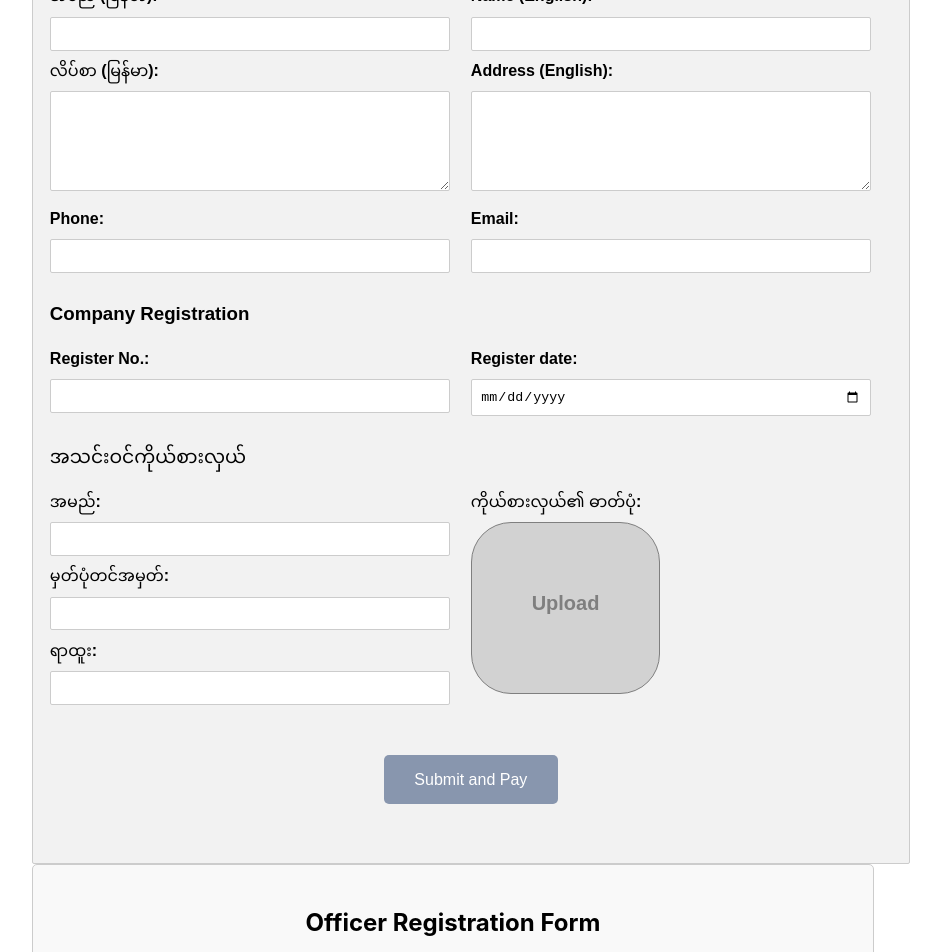
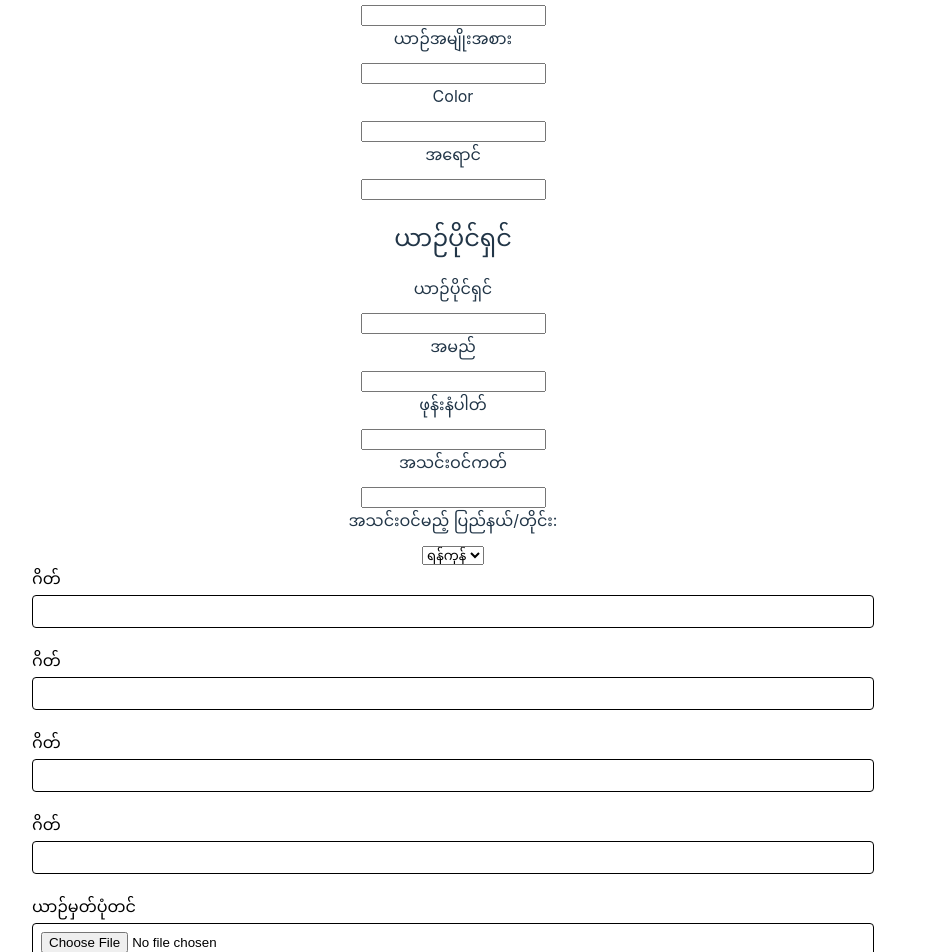
Before and after one commit to ktykeson/qrproject, a React (Vite) app: page / in a window 1280 px wide. Shown: the part 140-1092 px from the top of the page, without its empty margins (187-1128 px from the left). Built offline with nearby package versions, Linux system fonts and the light colour scheme.

Commit message:
Edit to post data in member registration form

```diff
--- a/src/App.jsx
+++ b/src/App.jsx
@@ -5,12 +5,14 @@ import PdfFormMembership from './write_membership_certificate'
 import RegionRegistrationForm from './pages/RegionRegistrationForm'
 import OfficerRegistrationForm from './pages/OfficerRegistrationForm'
 import MemberRegistrationForm from './pages/MemberRegistrationForm'
+import VehicleRegistrationForm from './pages/VehicleRegistrationForm'
 
 function App() {
   const [count, setCount] = useState(0)
 
   return (
     <>
+      <VehicleRegistrationForm />
       <MemberRegistrationForm />
       <OfficerRegistrationForm />
       <RegionRegistrationForm />
--- a/src/pages/MemberRegistrationForm.jsx
+++ b/src/pages/MemberRegistrationForm.jsx
@@ -53,27 +53,47 @@ const MemberRegistrationForm = () => {
 
   const handleSubmit = async (event) => {
     event.preventDefault();
-    const formDataToSend = new FormData();
-    for (const key in formData) {
-      formDataToSend.append(key, formData[key]);
-    }
+
+    // Create a JavaScript object containing all form data
+    const formDataToSend = {
+      memberType: formData.memberType,
+      state: formData.state,
+      nameMM: formData.nameMM,
+      nameEN: formData.nameEN,
+      addressMM: formData.addressMM,
+      addressEN: formData.addressEN,
+      phone: formData.phone,
+      email: formData.email,
+      regNo: formData.regNo,
+      regDate: formData.regDate,
+      repName: formData.repName,
+      repID: formData.repID,
+      repRole: formData.repRole,
+      // Do not include the 'image' field in the JSON as it's handled separately
+    };
 
     try {
+
+      const formDataJson = JSON.stringify(formDataToSend);
+
+
       const response = await axios.post(
         'https://your-api-endpoint.com/data',
-        formDataToSend,
+        formDataJson,
         {
           headers: {
-            'Content-Type': 'multipart/form-data',
+            'Content-Type': 'application/json',
           },
         }
       );
+
       console.log('Response:', response.data);
-      // Reset form fields after successful submission if needed
+
     } catch (error) {
       console.error('There was an error!', error);
     }
   };
+
 
   return (
     <div className="member-registration-form">
--- /dev/null
+++ b/src/pages/VehicleRegistrationForm.jsx
@@ -0,0 +1,211 @@
+import React, { useState } from 'react';
+import '../styles/registration/VehicleRegistrationForm.css';
+
+function VehicleRegistrationForm() {
+  const [formData, setFormData] = useState({
+    vehicleNumber: '',
+    vehicleType: '',
+    vehicleCategory: '',
+    vehicleOwnerName: '',
+    vehicleOwnerPhone: '',
+    vehicleOwnerAddress: '',
+    vehicleColor: '',
+    membershipCard: '',
+    membershipExpiry: '',
+    registrationCertificate: null,
+    ownerCertificate: null,
+  });
+
+  const handleChange = (e) => {
+    const { name, value } = e.target;
+    setFormData({ ...formData, [name]: value });
+  };
+
+  const handleFileChange = (e) => {
+    const { name, files } = e.target;
+    setFormData({ ...formData, [name]: files[0] });
+  };
+
+  const handleSubmit = (e) => {
+    e.preventDefault();
+    // Handle form submission logic here
+    console.log('Form submitted:', formData);
+  };
+
+  return (
+    <div className="vehicle-registration-form">
+    <h2 className="title">ယာဉ်အမှတ်တင်</h2>
+    <form onSubmit={handleSubmit}>
+    <div className="vehicle-form-column">
+    <div className="left-column">
+        <div className="vehicle-registration-form-group">
+        <label htmlFor="vehicleNumber">ယာဉ်အမှတ်</label>
+        <input
+          type="text"
+          id="vehicleNumber"
+          value={formData.vehicleNumber}
+          onChange={handleChange}
+          required
+        />
+      </div>
+      <div className="vehicle-registration-form-group">
+        <label htmlFor="vehicleType">ယာဉ်အမျိုးအစား</label>
+        <input
+          type="text"
+          id="vehicleType"
+          value={formData.vehicleType}
+          onChange={handleChange}
+          required
+        />
+      </div>
+      <div className="vehicle-registration-form-group">
+        <label htmlFor="vehicleCategory">Color</label>
+        <input
+          type="text"
+          id="vehicleCategory"
+          value={formData.vehicleCategory}
+          onChange={handleChange}
+          required
+        />
+      </div>
+      <div className="vehicle-registration-form-group">
+        <label htmlFor="vehicleColor">အရောင်</label>
+        <input
+          type="text"
+          id="vehicleColor"
+          value={formData.vehicleColor}
+          onChange={handleChange}
+          required
+        />
+      </div>
+      <div className="vehicle-registration-form-group">
+        <h2>ယာဉ်ပိုင်ရှင်</h2>
+        <label htmlFor="vehicleOwnerName">ယာဉ်ပိုင်ရှင်</label>
+        <input
+          type="text"
+          id="vehicleOwnerName"
+          value={formData.vehicleOwnerName}
+          onChange={handleChange}
+          required
+        />
+      </div>
+      <div className="vehicle-registration-form-group">
+        <label htmlFor="vehicleOwnerPhone">အမည်</label>
+        <input
+          type="text"
+          id="vehicleOwnerPhone"
+          value={formData.vehicleOwnerPhone}
+          onChange={handleChange}
+          required
+        />
+      </div>
+      <div className="vehicle-registration-form-group">
+        <label htmlFor="vehicleOwnerAddress">ဖုန်းနံပါတ်</label>
+        <input
+          type="text"
+          id="vehicleOwnerAddress"
+          value={formData.vehicleOwnerAddress}
+          onChange={handleChange}
+          required
+        />
+      </div>
+      <div className="vehicle-registration-form-group">
+        <label htmlFor="membershipCard">အသင်းဝင်ကတ်</label>
+        <input
+          type="text"
+          id="membershipCard"
+          value={formData.membershipCard}
+          onChange={handleChange}
+          required
+        />
+      </div>
+      <div className="vehicle-registration-form-group">
+          <label htmlFor="state">အသင်းဝင်မည့် ပြည်နယ်/တိုင်း:</label>
+          <select
+            id="state"
+            name="state"
+            value={formData.state}
+            onChange={handleChange}
+          >
+            <option value="">ရန်ကုန်</option>
+            {/* Other options */}
+          </select>
+        </div>
+    </div>
+
+
+    <div className="right-column">
+      <div className="form-group">
+        <label htmlFor="membershipExpiry">ဂိတ်</label>
+        <input
+          type="text"
+          id="membershipExpiry"
+          value={formData.membershipExpiry}
+          onChange={handleChange}
+          required
+        />
+      </div>
+      <div className="form-group">
+        <label htmlFor="membershipExpiry">ဂိတ်</label>
+        <input
+          type="text"
+          id="membershipExpiry"
+          value={formData.membershipExpiry}
+          onChange={handleChange}
+          required
+        />
+      </div>
+      <div className="form-group">
+        <label htmlFor="membershipExpiry">ဂိတ်</label>
+        <input
+          type="text"
+          id="membershipExpiry"
+          value={formData.membershipExpiry}
+          onChange={handleChange}
+          required
+        />
+      </div>
+      <div className="form-group">
+        <label htmlFor="membershipExpiry">ဂိတ်</label>
+        <input
+          type="text"
+          id="membershipExpiry"
+          value={formData.membershipExpiry}
+          onChange={handleChange}
+          required
+        />
+      </div>
+
+
+
+      <div className="form-group">
+        <label htmlFor="registrationCertificate">ယာဉ်မှတ်ပုံတင်</label>
+        <input
+          type="file"
+          id="registrationCertificate"
+          accept="image/*"
+          onChange={handleFileChange}
+          required
+        />
+      </div>
+      <div className="form-group">
+        <label htmlFor="ownerCertificate">ယာဉ်ပိုင်ရှင် မှတ်ပုံတင်</label>
+        <input
+          type="file"
+          id="ownerCertificate"
+          accept="image/*"
+          onChange={handleFileChange}
+          required
+        />
+      </div>
+      </div>
+      </div>
+
+
+      <button type="submit">Submit and Pay</button>
+    </form>
+  </div>
+  );
+}
+
+export default VehicleRegistrationForm;
--- /dev/null
+++ b/src/styles/registration/VehicleRegistrationForm.css
@@ -0,0 +1,22 @@
+.container {
+    width: 800px;
+    margin: 40px auto;
+    padding: 20px;
+    border: 1px solid #ccc;
+    border-radius: 10px;
+    box-shadow: 0 0 10px rgba(0, 0, 0, 0.1);
+  }
+
+  h1 {
+    text-align: center;
+    margin-bottom: 20px;
+  }
+
+  .form-group {
+    margin-bottom: 20px;
+  }
+
+  label {
+    display: block;
+    margin-bottom: 10px;
+  }
```
